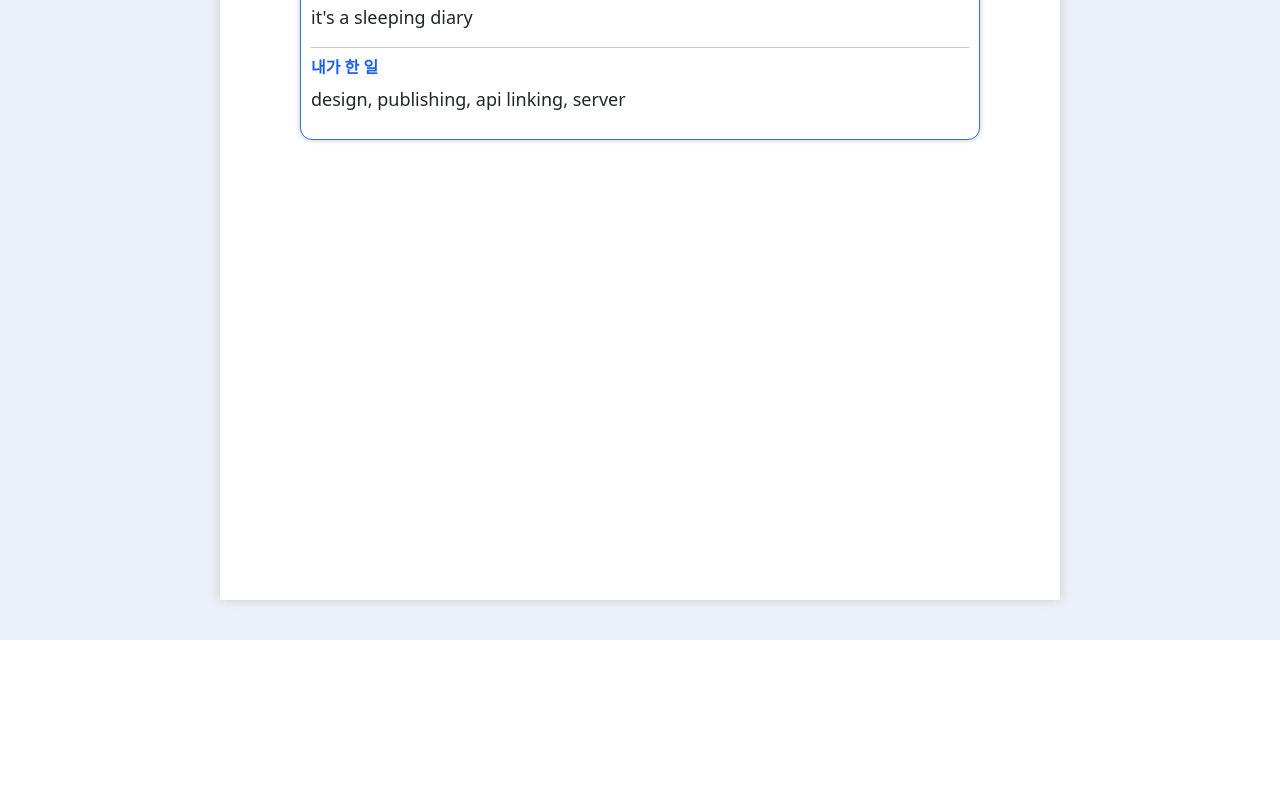
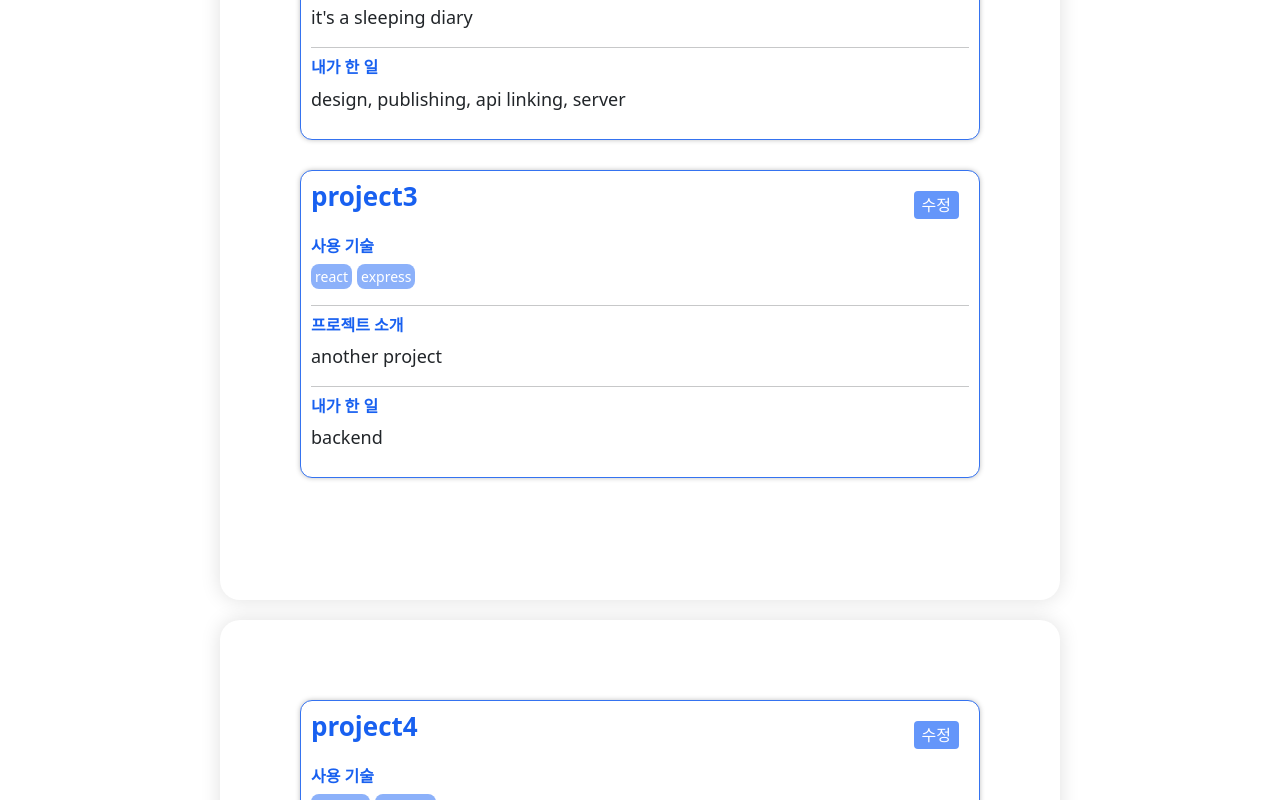
Before and after one commit to SJY08/PortPhilia, a React (Vite) app in the folder portphilia/: page /write in a window 1280 px wide. Shown: the part 1836-2636 px from the top of the page. Before the commit the page ends 2476 px from the top, so only its background shows below. Built offline with nearby package versions, Linux system fonts and the light colour scheme.

Commit message:
pagenation

```diff
--- a/portphilia/src/pages/write.tsx
+++ b/portphilia/src/pages/write.tsx
@@ -1,9 +1,10 @@
-import React, { useState, useEffect, useRef } from "react"
+import React, { useState, useEffect, ReactNode, ReactElement } from "react"
 import styled from "styled-components"
+import ReactDOMServer from "react-dom/server"
 import { color } from "../styles/colors"
 import ProfileImage from "../components/profile/image"
 import Inform from "../components/profile/inform"
-import Introdue from "../components/profile/introduce"
+import Introduce from "../components/profile/introduce"
 import TagInput from "../components/tag/tagInput"
 import AddProject from "../components/project/add"
 import ProjectModal from "../components/project/modal"
@@ -13,7 +14,6 @@ function Write() {
     const [license, setLicense] = useState<string[]>([])
     const [skill, setSkill] = useState<string[]>([])
     const [show, setShow] = useState<boolean>(false)
-    const containerRef = useRef<HTMLDivElement | null>(null)
     const [pages, setPages] = useState<React.ReactNode[][]>([])
 
     const dummy = [
@@ -29,57 +29,121 @@ function Write() {
             skill: ["node.js", "next.js", "typescript", "figma", "axios"],
             i_do: "design, publishing, api linking, server",
         },
+        {
+            title: "project3",
+            explain: "another project",
+            skill: ["react", "express"],
+            i_do: "backend",
+        },
+        {
+            title: "project4",
+            explain: "awesome work",
+            skill: ["angular", "firebase"],
+            i_do: "frontend",
+        },
+        {
+            title: "project5",
+            explain: "new startup",
+            skill: ["vue", "node.js"],
+            i_do: "fullstack",
+        },
     ]
 
-    useEffect(() => {
-        const maxHeight = 1188 - 80 * 2 - 30 * 3
-        let currentPage: React.ReactNode[] = []
-        let currentHeight = 0
-        const newPages: React.ReactNode[][] = []
+    const measureElementHeight = (element: ReactNode): number => {
+        const tempContainer = document.createElement("div")
+        document.body.appendChild(tempContainer)
 
-        dummy.forEach((project, index) => {
-            const projectElement = <Project key={index} {...project} />
-            const estimatedHeight = 200
+        Object.assign(tempContainer.style, {
+            width: "680px", // 🔥 padding 제외한 실제 콘텐츠 영역 기준
+            position: "absolute",
+            visibility: "hidden",
+            display: "block",
+        })
 
-            if (currentHeight + estimatedHeight > maxHeight) {
-                newPages.push(currentPage)
-                currentPage = []
-                currentHeight = 0
+        const wrapper = document.createElement("div")
+        tempContainer.appendChild(wrapper)
+
+        if (React.isValidElement(element)) {
+            const reactElement = element as ReactElement<any>
+            wrapper.innerHTML = ReactDOMServer.renderToString(reactElement)
         }
 
-            currentPage.push(projectElement)
-            currentHeight += estimatedHeight
-        })
+        const height = wrapper.scrollHeight || 200
+        document.body.removeChild(tempContainer)
+        return height
+    }
 
-        if (currentPage.length) newPages.push(currentPage)
-        setPages(newPages)
-    }, [])
+    useEffect(() => {
+        const generatePages = () => {
+            let currentPage: React.ReactNode[] = []
+            let newPages: React.ReactNode[][] = []
+            let currentHeight = 0
+            const maxPageHeight = 1100 - 160 // 🔥 padding 제외한 실제 콘텐츠 영역 높이
 
-    return (
+            const elements = [
                 <>
-            {show && <ProjectModal setFunc={setShow} show={show} />}
-
-            <Background>
-                <Container ref={containerRef}>
                     <ProfileWrapper>
                         <ProfileImage />
                         <Inform />
                     </ProfileWrapper>
-                    <Introdue />
-                    <TagContainer>
+                    <Introduce />
+                </>,
+                <TagContainer key="tag-skill">
                     <TagInput
                         label="기술스택"
                         tags={skill}
                         setTags={setSkill}
                     />
+                </TagContainer>,
+                <TagContainer key="tag-license">
                     <TagInput
                         label="자격증"
                         tags={license}
                         setTags={setLicense}
                     />
-                    </TagContainer>
-                    <AddProject onClick={() => setShow(true)} />
-                </Container>
+                </TagContainer>,
+                <AddProject onClick={() => setShow(true)} />,
+                ...dummy.map((project, index) => (
+                    <Project key={index} {...project} />
+                )),
+            ]
+
+            elements.forEach((element) => {
+                const elementHeight = measureElementHeight(element) || 250
+
+                if (elementHeight > maxPageHeight) {
+                    newPages.push([...currentPage])
+                    newPages.push([element])
+                    currentPage = []
+                    currentHeight = 0
+                } else if (currentHeight + elementHeight > maxPageHeight) {
+                    newPages.push([...currentPage])
+                    currentPage = [element]
+                    currentHeight = elementHeight
+                } else {
+                    currentPage.push(element)
+                    currentHeight += elementHeight
+                }
+            })
+
+            if (currentPage.length > 0) {
+                newPages.push(currentPage)
+            }
+
+            setPages(newPages)
+        }
+
+        const timer = setTimeout(() => {
+            generatePages()
+        }, 200)
+
+        return () => clearTimeout(timer)
+    }, [dummy, skill, license])
+
+    return (
+        <>
+            {show && <ProjectModal setFunc={setShow} show={show} />}
+            <Background>
                 {pages.map((page, index) => (
                     <Container key={index}>{page}</Container>
                 ))}
@@ -90,6 +154,7 @@ function Write() {
 
 export default Write
 
+// 스타일 컴포넌트
 const Background = styled.div`
     width: 100%;
     display: flex;
@@ -98,20 +163,20 @@ const Background = styled.div`
     gap: 20px;
     padding-bottom: 40px;
     padding-top: 40px;
-    background: ${color.blue[50]};
 `
 
 const Container = styled.div`
     width: 840px;
-    min-height: 1188px;
+    height: 1188px;
     background: white;
-    box-shadow: 0px 0px 10px ${color.gray[200]};
+    box-shadow: 0px 0px 20px #00000020;
     box-sizing: border-box;
-    padding: 80px;
+    padding: 80px; // 🔥 padding을 포함한 전체 높이
     display: flex;
     flex-direction: column;
     gap: 30px;
     page-break-after: always;
+    border-radius: 20px;
 `
 
 const ProfileWrapper = styled.div`
```
Lines whose indentation alone changed are shown as unchanged.
